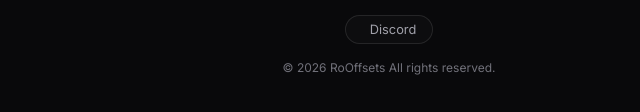
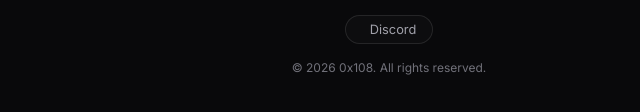
Before and after one commit to luvrless/RoOffsets, a website: page public/index.html in a window 1280 px wide. Shown: the part 1186-1298 px from the top of the page, 251-891 px from the left. Drawn offline with nearby package versions, Linux system fonts and the light colour scheme; no server answers; some icons are missing.

Commit message:
index.html

```diff
--- a/public/index.html
+++ b/public/index.html
@@ -613,7 +613,7 @@
         <a href="https://discord.gg/KQvT2gmrvf" target="_blank" style="display: inline-flex; align-items: center; gap: 8px; padding: 6px 16px; border-radius: 99px; border: 1px solid rgba(255, 255, 255, 0.1); background: rgba(255, 255, 255, 0.02); color: var(--text-secondary); text-decoration: none; font-size: 0.8rem; transition: all 0.3s; margin-bottom: 16px;">
             <i class="ph ph-discord-logo"></i> Discord
         </a>
-        <div style="font-size: 0.75rem; color: var(--text-muted);">© 2026 RoOffsets All rights reserved.</div>
+        <div style="font-size: 0.75rem; color: var(--text-muted);">© 2026 0x108. All rights reserved.</div>
     </footer>
 </body>
 </html>
```
